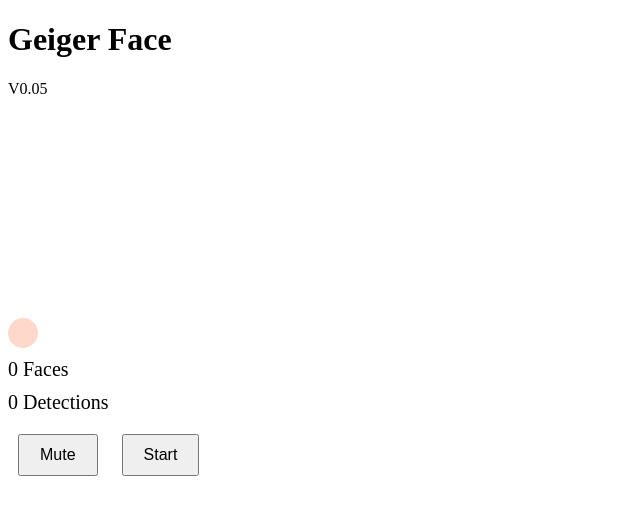
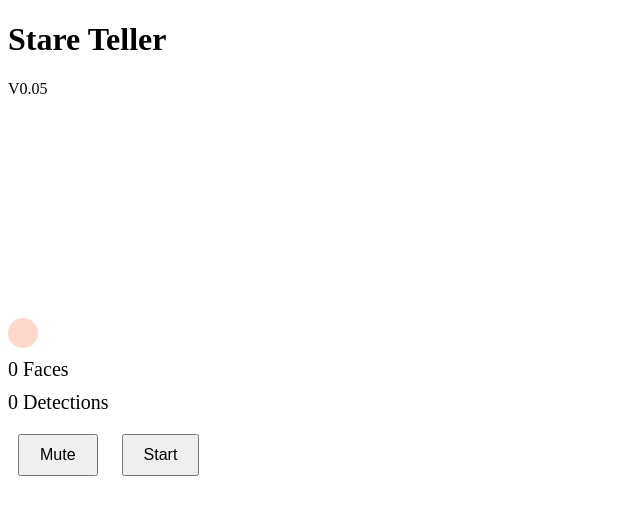
Before and after one commit to bosadriaan/face-api-detection-main, a plain HTML site: page index.html in a window 1280 px wide. Shown: the whole page, without its empty margins (0-640 px from the left). Drawn offline with Linux system fonts and the light colour scheme; no server answers.

Commit message:
something something

```diff
--- a/index.html
+++ b/index.html
@@ -12,7 +12,7 @@
 
   <body>
     <main class="container">
-      <h1>Geiger Face</h1>
+      <h1>Stare Teller</h1>
       <p>V0.05</p>
       <div id="video-container" class="video-container">
         <video id="video" autoplay muted width="200" height="200"></video>
```
